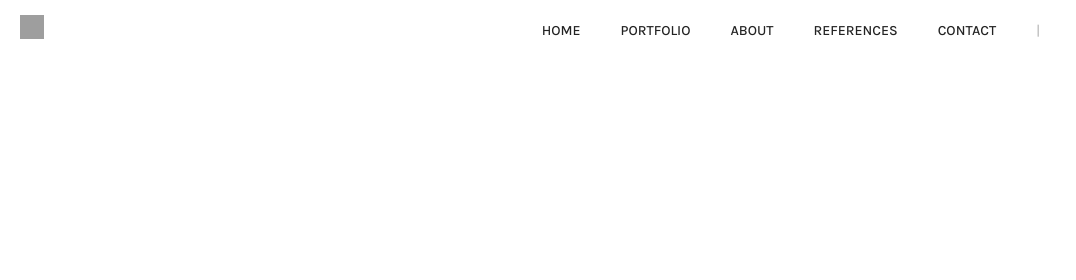
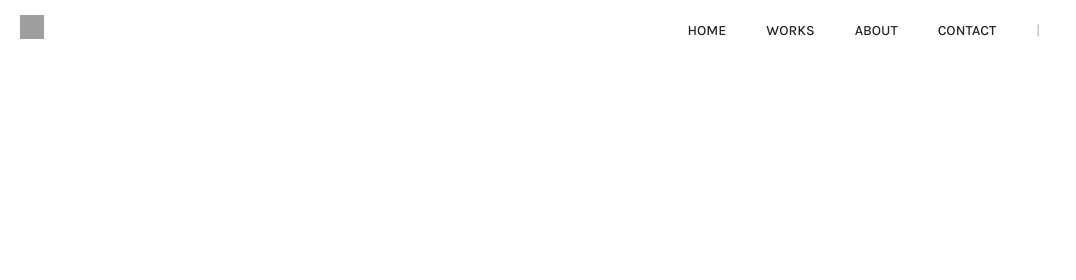
Before and after one commit to CarlaIncola/Portfolio, a plain HTML site: page index.html in a window 1280 px wide. Shown: the top 280 px of the page, 0-1076 px from the left. Drawn offline with nearby package versions, Linux system fonts and the light colour scheme; grey boxes are pictures that could not be loaded.

Commit message:
Update index.html

```diff
--- a/index.html
+++ b/index.html
@@ -64,8 +64,8 @@
     <ul id="menu">
       <a data-en href="#homepage"><li>HOME</li></a>
       <a data-es href="#homepage"><li>INICIO</li></a>
-      <a data-en href="#portfolio"><li>PORTFOLIO</li></a>
-      <a data-es href="#portfolio"><li>PORTFOLIO</li></a>
+      <a data-en href="#portfolio"><li>WORKS</li></a>
+      <a data-es href="#portfolio"><li>TRABAJOS</li></a>
       <a data-en href="#about"><li>ABOUT</li></a>
       <a data-es href="#about"><li>SOBRE MI</li></a>
       <a data-en href="#contact"><li>CONTACT</li></a>
@@ -137,14 +137,11 @@
       <a data-en class="home anav" href="#homepage">HOME</a>
       <a data-es class="home anav"href="#homepage">INICIO</a>
 
-      <a data-en class="portfolio anav" href="#portfolio">PORTFOLIO</a>
-      <a data-es class="portfolio anav" href="#portfolio">PORTFOLIO</a>
+      <a data-en class="portfolio anav" href="#portfolio">WORKS</a>
+      <a data-es class="portfolio anav" href="#portfolio">TRABAJOS</a>
 
       <a data-en class="about anav" href="#about">ABOUT</a>
       <a data-es class="about anav" href="#about">SOBRE MI</a>
-
-      <a data-en class="references anav" href="#references">REFERENCES</a>
-      <a data-es class="references anav" href="#references">REFERENCIAS</a>
 
       <a data-en class="contact anav" href="#contact">CONTACT</a>
       <a data-es class="contact anav" href="#contact">CONTACTO</a>
```
